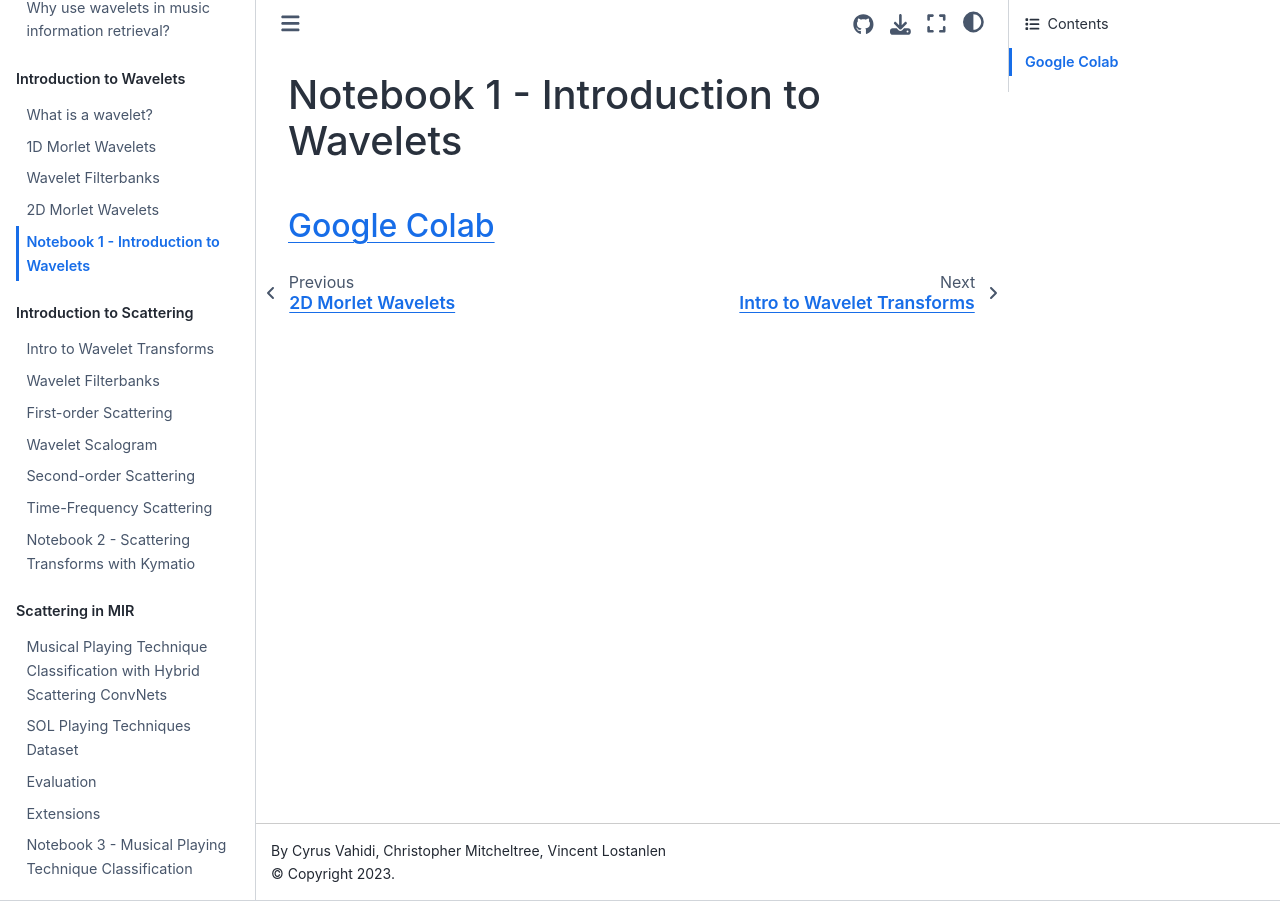
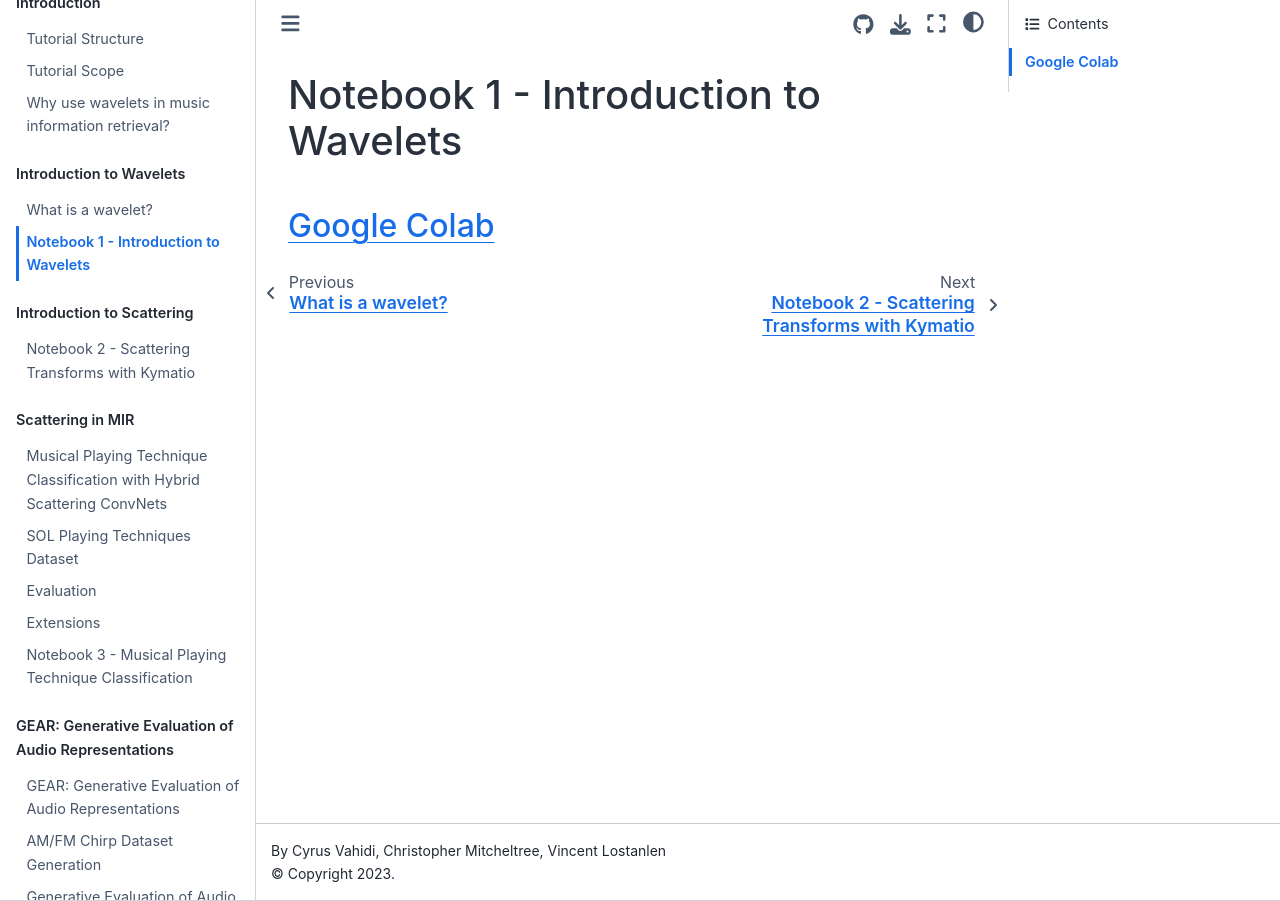
Before and after one commit to kymatio/ismir23-tutorial, a Jupyter Book: the page built from book/ch2_wavelets/1_wavelets.md, in a window 1280 px wide. Built offline with Jupyter Book 1.0.4 settings and Sphinx 7.4.7 and the Sphinx Book theme 1.1.4, drawn with Linux system fonts in a browser that asks for light colours; some of the changed text lies outside the part shown.

Commit message:
[cm] Removing unfinished sections from Chapters 1 and 2

```diff
--- a/book/_toc.yml
+++ b/book/_toc.yml
@@ -13,19 +13,10 @@ parts:
   - caption: 'Introduction to Wavelets'
     chapters:
     - file: ch2_wavelets/intro
-    - file: ch2_wavelets/morlet1d
-    - file: ch2_wavelets/filterbanks
-    - file: ch2_wavelets/morlet2d
     - file: ch2_wavelets/1_wavelets
 
   - caption: 'Introduction to Scattering'
     chapters:
-    - file: ch3_scattering/wavelet_transform
-    - file: ch3_scattering/wavelet_fbank
-    - file: ch3_scattering/order1
-    - file: ch3_scattering/scalogram
-    - file: ch3_scattering/order2
-    - file: ch3_scattering/jtfs
     - file: ch3_scattering/2_scattering
 
   - caption: 'Scattering in MIR'
--- a/book/ch2_wavelets/filterbanks.md
+++ /dev/null
@@ -1,3 +0,0 @@
-# Wavelet Filterbanks
-
-Coming soon.
--- a/book/ch2_wavelets/morlet2d.md
+++ /dev/null
@@ -1,3 +0,0 @@
-# 2D Morlet Wavelets
-
-Coming soon.
--- a/book/ch3_scattering/jtfs.md
+++ /dev/null
@@ -1,3 +0,0 @@
-# Time-Frequency Scattering
-
-Coming soon.
--- a/book/ch3_scattering/order1.md
+++ /dev/null
@@ -1,3 +0,0 @@
-# First-order Scattering
-
-Coming soon.
--- a/book/ch3_scattering/order2.md
+++ /dev/null
@@ -1,3 +0,0 @@
-# Second-order Scattering
-
-Coming soon.
--- a/book/ch3_scattering/scalogram.md
+++ /dev/null
@@ -1,3 +0,0 @@
-# Wavelet Scalogram
-
-Coming soon.
--- a/book/ch3_scattering/wavelet_fbank.md
+++ /dev/null
@@ -1,3 +0,0 @@
-# Wavelet Filterbanks
-
-Coming soon.
--- a/book/ch3_scattering/wavelet_transform.md
+++ /dev/null
@@ -1,3 +0,0 @@
-# Intro to Wavelet Transforms
-
-Coming soon.
```
Also changed, not shown: book/ch2_wavelets/morlet1d.md (deleted, +0 -29 lines).
